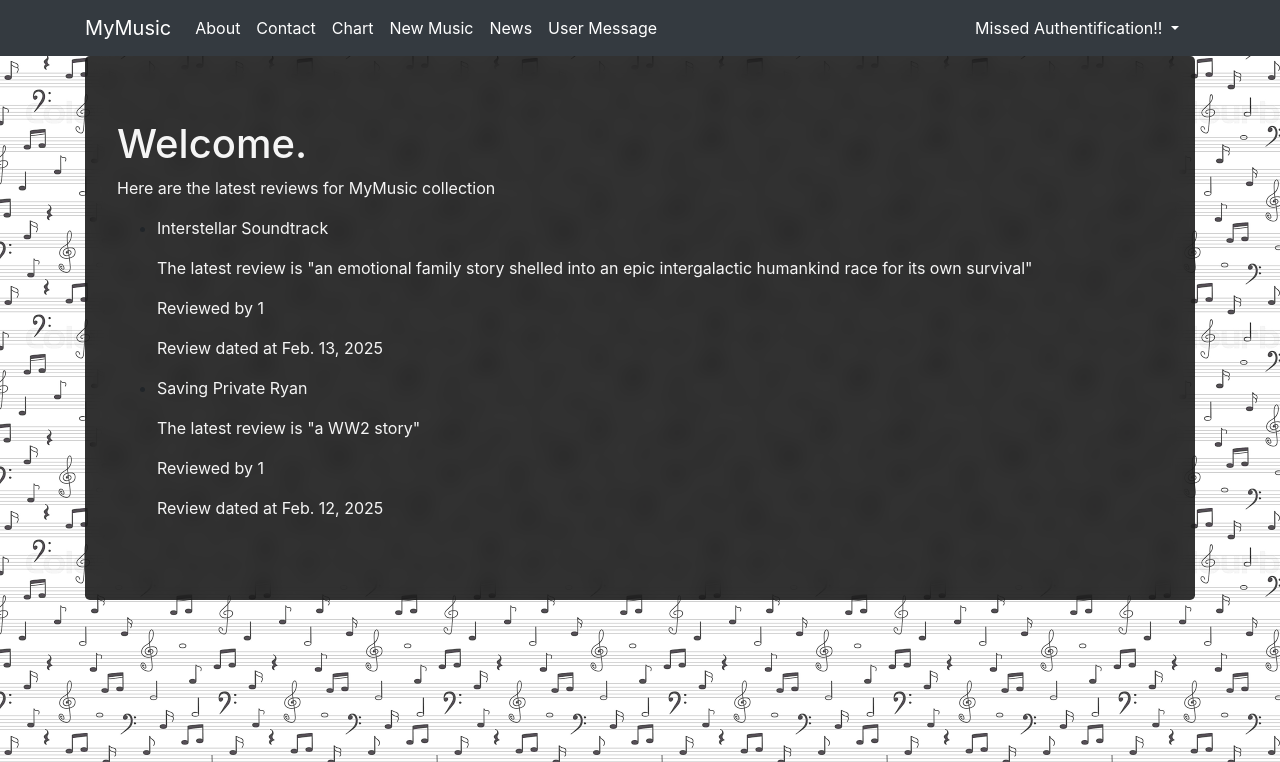
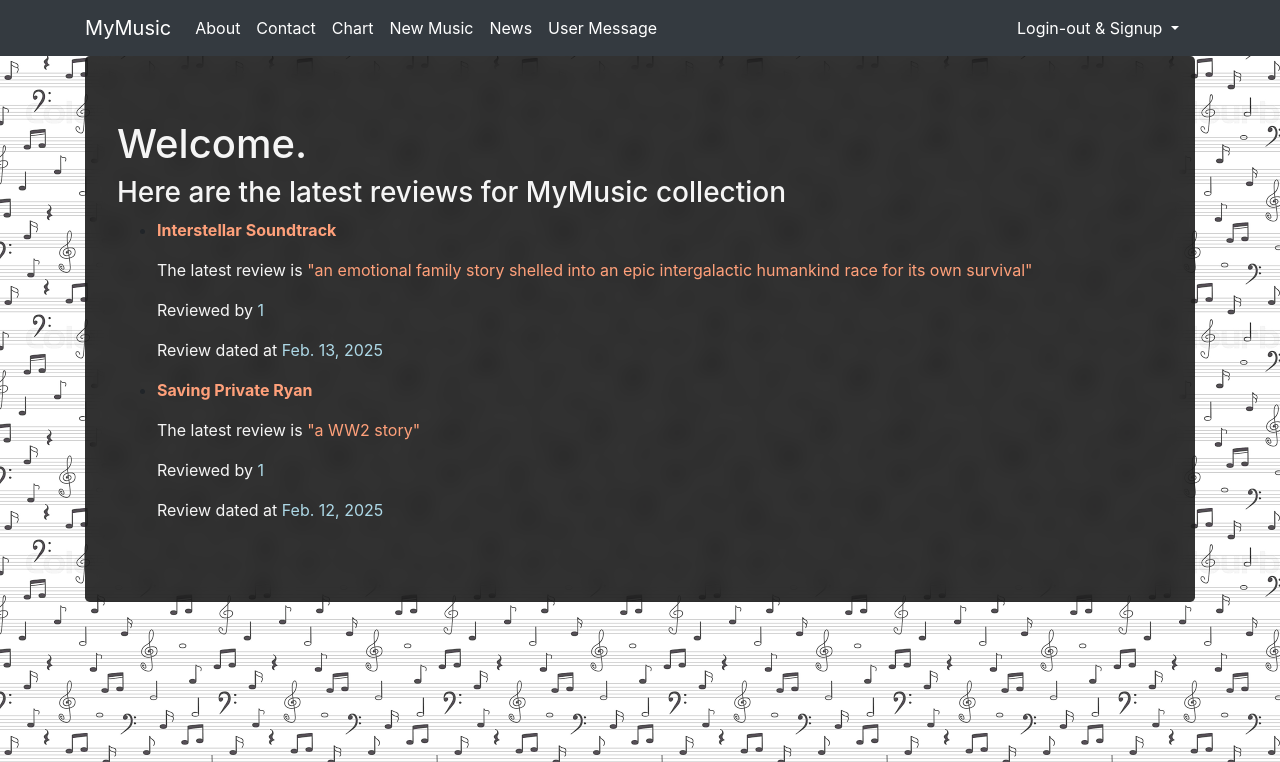
Before and after one commit to ion289/MyMusic, a Django app: page / in a window 1280 px wide. Shown: the top 762 px of the page. Run offline with Django 5.2, Linux system fonts and the light colour scheme; data comes from the database, SQL or seed files in the repository; some libraries are stand-ins or nearby versions.

Commit message:
s-au modificat culori la MyMusic/Latest reviews

```diff
--- a/myapp/templates/base.html
+++ b/myapp/templates/base.html
@@ -79,7 +79,7 @@
             </div>
             {% else %}
             <a class="nav-link dropdown-toggle text-white" href="#" data-toggle="dropdown">
-                Missed Authentification!!
+                Login-out & Signup
             </a>
             <div class="dropdown-menu dropdown-menu-right">
                 <a class="dropdown-item text-right" href="{% url 'login' %}">Login</a>
--- a/myapp/templates/home.html
+++ b/myapp/templates/home.html
@@ -3,16 +3,46 @@
 
 {% block content %}
 <h1>Welcome.</h1>
-<p>Here are the latest reviews for MyMusic collection</p>
+<h3>Here are the latest reviews for MyMusic collection</h3>
 <ul>
     {% for album in albums %}
-    <li>
-        <p> {{album.album_name }}</p>
-        <p> The latest review is "{{album.latest_review}}" </p>
-        <p>  Reviewed by {{album.reviewer}} </p>
-        <p>  Review dated at {{album.review_published_date.date}} </p>
+<!--    <li>-->
+<!--        <p> {{album.album_name }}</p>-->
+<!--        <p> The latest review is "{{album.latest_review}}" </p>-->
+<!--        <p>  Reviewed by {{album.reviewer}} </p>-->
+<!--        <p>  Review dated at {{album.review_published_date.date}} </p>-->
 
-    </li>
+<!--    </li>-->
+
+    <style>
+  .album-name {
+    color: lightsalmon;
+    font-weight: bold;
+  }
+  .review {
+    color: lightsalmon;
+  }
+  .reviewer {
+    color: lightblue;
+  }
+  .review-date {
+    color: lightblue;
+  }
+</style>
+
+<li>
+    <p><span class="album-name">{{ album.album_name }}</span></p>
+    <p>The latest review is
+       <span class="review">"{{ album.latest_review }}"</span>
+    </p>
+    <p>Reviewed by
+       <span class="reviewer">{{ album.reviewer }}</span>
+    </p>
+    <p>Review dated at
+       <span class="review-date">{{ album.review_published_date.date }}</span>
+    </p>
+</li>
+
     {% endfor %}
 
 
```
